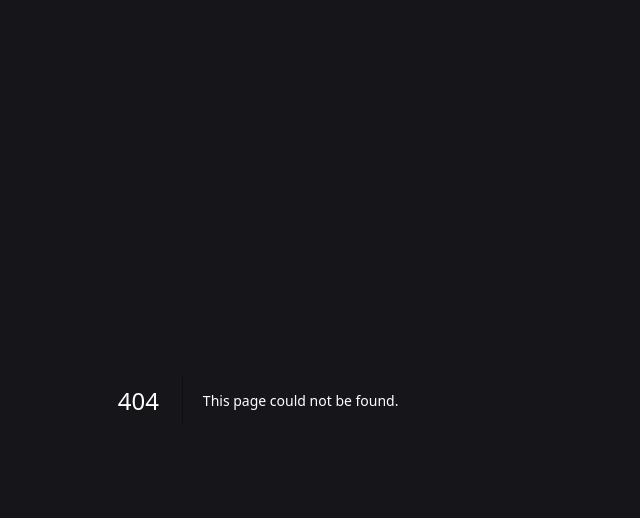
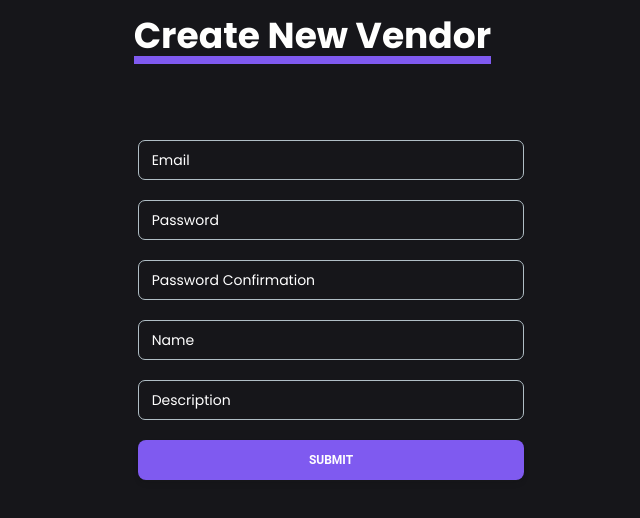
Before and after one commit to ariqpradipa/kantech, a Next.js app: page /admin/vendor/add in a window 1280 px wide. Before the commit this address had no page. Shown: the top 518 px of the page, without its empty margins (309-949 px from the left). Built offline with nearby package versions, Linux system fonts and the light colour scheme.

Commit message:
feat: admin add vendor

```diff
--- /dev/null
+++ b/src/app/admin/vendor/add/page.tsx
@@ -0,0 +1,127 @@
+"use client";
+import { useState } from "react";
+import { Input, Button, Spinner } from "@material-tailwind/react";
+
+export default function PasswordChange() {
+
+    const [vendorName, setVendorName] = useState("");
+    const [vendorDesc, setVendorDesc] = useState("");
+    const [vendorEmail, setVendorEmail] = useState("");
+    const [vendorPassword, setVendorPassword] = useState("");
+    const [vendorConfirmPassword, setVendorConfirmPassword] = useState("");
+    const [loading, setLoading] = useState(false);
+
+    const handleCreateVendor = async () => {
+
+        if (vendorPassword !== vendorConfirmPassword) {
+            alert("Password does not match")
+            return
+        }
+
+        if (!vendorName || !vendorDesc || !vendorEmail || !vendorPassword) {
+            alert("All fields are required")
+            return
+        }
+
+        setLoading(true)
+
+        const data = {
+            name: vendorName,
+            description: vendorDesc,
+            email: vendorEmail,
+            password: vendorPassword
+        }
+
+        const response = await fetch("/api/admin/vendor/add", {
+            method: "POST",
+            headers: {
+                "Content-Type": "application/json",
+            },
+            body: JSON.stringify(data),
+        })
+
+        setLoading(false)
+        if (response.ok) {
+
+            alert("Vendor created successfully")
+            window.location.reload()
+
+        } else {
+
+            console.log("Failed to create vendor")
+            alert("Failed to create vendor")
+
+        }
+    }
+
+    return (
+        <>
+            <div className="flex flex-col h-full  max-h-screen w-full">
+                <div className="flex flex-col m-4 overflow-hidden">
+                    <div className="flex mb-10">
+                        <div className="flex flex-col">
+                            <h1 className="text-2xl md:text-4xl font-bold">Create New Vendor</h1>
+                            <div className="flex p-1 bg-only-purple" />
+                        </div>
+                    </div>
+                </div>
+
+                <div className="w-full">
+                    <form onSubmit={handleCreateVendor}>
+                        <div className="flex flex-col justify-center gap-5 m-5">
+                            <Input
+                                crossOrigin
+                                label="Email"
+                                color="white"
+                                onChange={(e) => { setVendorEmail(e.target.value) }}
+                            />
+                            <Input
+                                crossOrigin
+                                label="Password"
+                                color="white"
+                                type="password"
+                                onChange={(e) => { setVendorPassword(e.target.value) }}
+                            />
+                            <Input
+                                crossOrigin
+                                label="Password Confirmation"
+                                color="white"
+                                type="password"
+                                onChange={(e) => { setVendorConfirmPassword(e.target.value) }}
+                            />
+                            <Input
+                                crossOrigin
+                                label="Name"
+                                color="white"
+                                onChange={(e) => { setVendorName(e.target.value) }}
+                            />
+                            <Input
+                                crossOrigin
+                                label="Description"
+                                color="white"
+                                onChange={(e) => { setVendorDesc(e.target.value) }}
+                            />
+                            <Button
+                                type="submit"
+                                className="bg-only-purple text-only-white"
+                            >
+                                Submit
+                            </Button>
+                        </div>
+                    </form>
+                </div>
+            </div >
+
+            {
+                loading ?
+                    <>
+                        <div className="fixed h-full w-full backdrop-blur-md inset-0 flex items-center justify-center z-50">
+                            <Spinner className="text-only-white h-10 w-10" />
+                        </div>
+                    </> :
+                    <></>
+            }
+
+        </>
+    )
+}
--- a/src/app/api/admin/vendor/add/route.tsx
+++ b/src/app/api/admin/vendor/add/route.tsx
@@ -9,20 +9,20 @@ import prisma from "@/lib/prisma";
 export async function POST(req: NextRequest) {
     try {
 
-        const { email, password }: any = await req.json();
+        const { email, password, name, description }: any = await req.json();
 
         if (!email || !password) {
             return NextResponse.json({ error: 'Email and password are required' }, { status: 400 });
         }
 
-        let token: any = cookies().get("jwt")
-        token = token.value.replace(/^Bearer\s+/i, '')
-        const jwt_payload: any = jwt.verify(token, process.env.JWT_SECRET)
-        const role = jwt_payload.role
+        // let token: any = cookies().get("jwt")
+        // token = token.value.replace(/^Bearer\s+/i, '')
+        // const jwt_payload: any = jwt.verify(token, process.env.JWT_SECRET)
+        // const role = jwt_payload.role
 
-        if (role !== "admin") {
-            return NextResponse.json({ error: 'You are not authorized to create a vendor' }, { status: 401 });
-        }
+        // if (role !== "admin") {
+        //     return NextResponse.json({ error: 'You are not authorized to create a vendor' }, { status: 401 });
+        // }
 
         // convert password to hash
         const hashedPassword = await bcrypt.hash(password, 10);
@@ -31,6 +31,8 @@ export async function POST(req: NextRequest) {
             data: {
                 email,
                 password: hashedPassword,
+                name,
+                description
             }
         });
 
--- a/src/app/api/user/explore/vendor/route.tsx
+++ b/src/app/api/user/explore/vendor/route.tsx
@@ -4,7 +4,11 @@ import prisma from '@/lib/prisma';
 export async function POST(req: NextRequest) {
     try {
 
-        const { vendor_id }: any = req.json();
+        const { vendor_id }: any = await req.json();
+
+        if (vendor_id === undefined || vendor_id === null || vendor_id === "") {
+            return NextResponse.json({ error: 'Vendor ID is required' }, { status: 400 });
+        }
 
         const menus: any = await prisma.menu.findMany({
             where: {
--- a/src/app/user/explore/vendor/[vendor_id]/page.tsx
+++ b/src/app/user/explore/vendor/[vendor_id]/page.tsx
@@ -14,17 +14,15 @@ interface pageProps {
 export default function VendorUser({ params }: pageProps) {
     const [vendorName, setVendorName] = useState("")
     const [vendorRating, setVendorRating] = useState("")
-    const [totalOrders, setTotalOrders] = useState(0)
-    const [menuList, setMenuList] = useState([])
+    const [menuList, setMenuList] = useState([null])
 
     useEffect(() => {
         fetchMenuList()
-    }, [])
+    })
 
     const fetchMenuList = async () => {
 
         try {
-
 
             const menuResponse = await fetch("/api/user/explore/vendor", {
                 method: "POST",
@@ -39,8 +37,8 @@ export default function VendorUser({ params }: pageProps) {
             if (menuResponse.ok) {
 
                 const response_data = await menuResponse.json();
-                setVendorName(response_data[0].vendor.name)
-                setVendorRating(response_data[0].vendor.rating)
+                setVendorName(response_data[0]?.vendor?.name)
+                setVendorRating(response_data[0]?.vendor?.rating)
                 setMenuList(response_data)
 
             } else {
@@ -76,9 +74,16 @@ export default function VendorUser({ params }: pageProps) {
                     <div className='flex flex-col justify-center mx-auto space-y-6 mb-20'>
 
                         {
-                            menuList.length === 0 ?
+                            menuList[0] === null ?
                                 <div className="fixed h-full w-full backdrop-blur-md inset-0 flex items-center justify-center">
                                     <Spinner className="text-only-white h-10 w-10" />
+                                </div> :
+                                menuList.length === 0 ?
+                                    <div className="absolute top-1/2 left-1/2 transform -translate-x-1/2 -translate-y-1/2">
+                                        <div className="flex flex-col justify-center items-center">
+                                            <p className="text-2xl font-bold mt-4 text-only-white">Menu Empty</p>
+                                            <p className="text-center text-only-white">{"Vendor does'nt have menu yet"}</p>
+                                        </div>
                                     </div> :
                                     menuList.map((menu: any, index) => {
                                         return (
```
Lines whose indentation alone changed are shown as unchanged.
